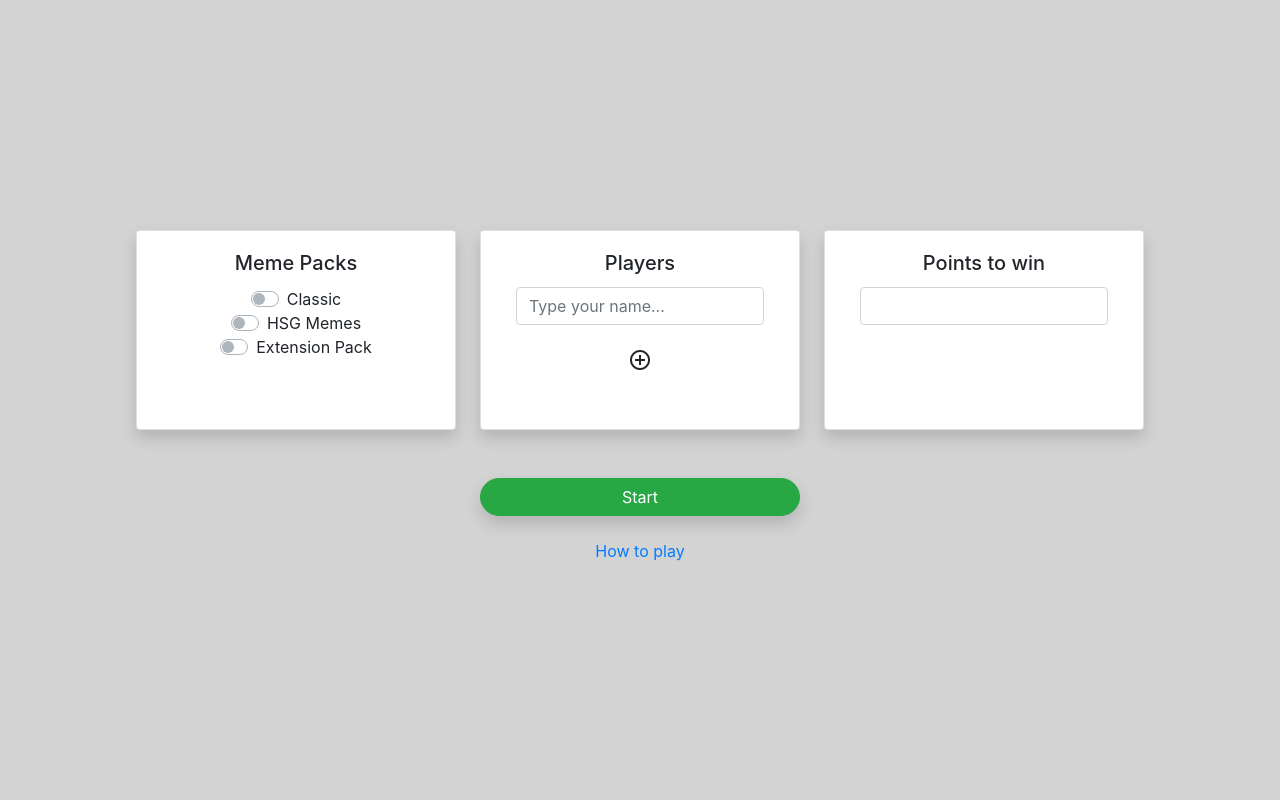
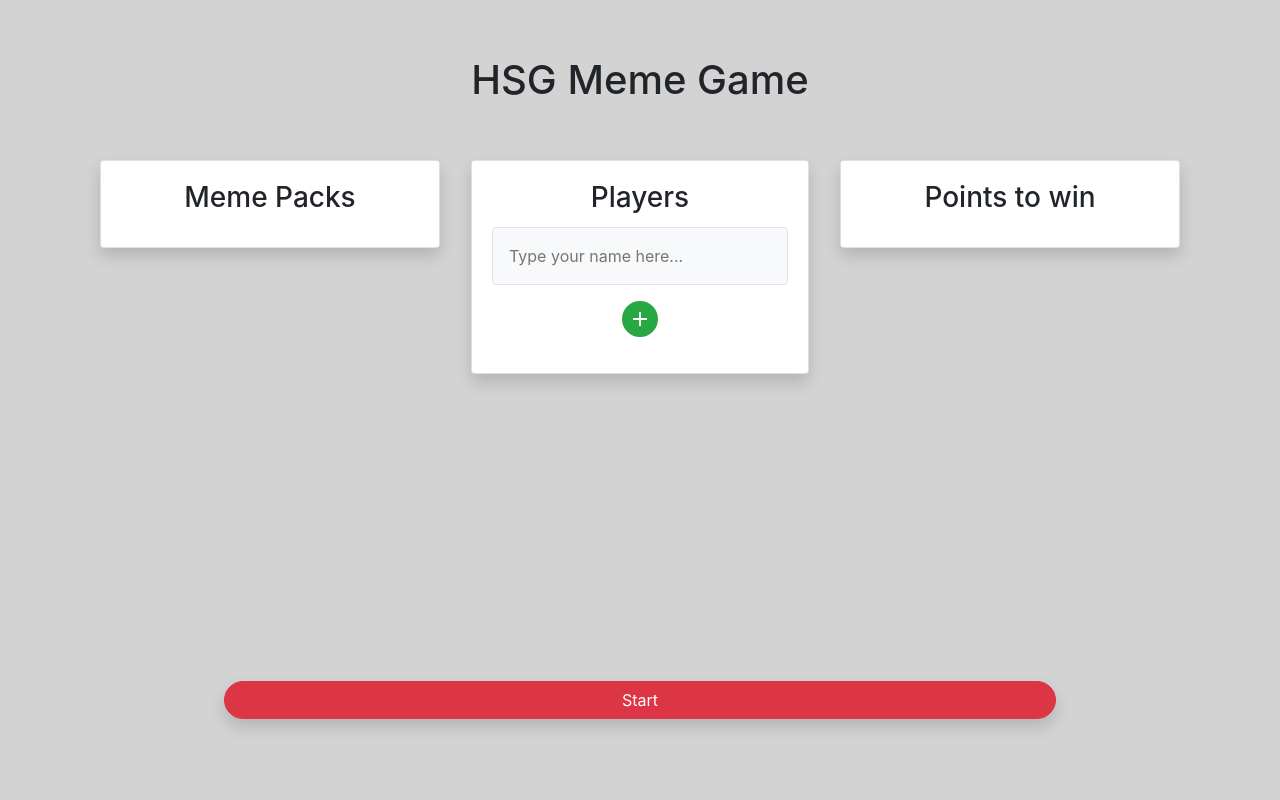
Before and after one commit to Panogu/HSGMemeGame, a Django app: page /game/add_user/ in a window 1280 px wide. Run offline with Django 3.2, Linux system fonts and the light colour scheme; data comes from the database, SQL or seed files in the repository; data that the repository does not hold is empty; some libraries are stand-ins or nearby versions.

```diff
--- a/core/static/core/style.css
+++ b/core/static/core/style.css
@@ -3,11 +3,65 @@ body{
 }
 
 .fullpage{
+    position: relative;
     height: 100%;
+    width: 100%;
     background-color: lightgrey;
 }
 
-.inner{
+.top{
+    position: absolute;
+    top: 5vh;
+    height: 10vh;
+    width: 100%;
+}
+
+.main{
+    position: absolute;
+    top: 20vh;
+    height: 50vh;
+    width: 100%;
+}
+
+.bottom{
+    position: relative;
+    top: 75vh;
+    height: 25vh;
+    width: 100%;
+}
+
+.username{
+    font-size: 115%;
+}
+
+.icon-link{
+    display: flex;
+    text-decoration: none;
+    height: 36px;
+    width: 36px;
+    color: black;
+    align-items: center;
+    justify-content: center;
+}
+
+.icon-link:hover{
+    text-decoration: none;
+}
+
+.white{
+    color: white;
+}
+
+.white:hover{
+    color: white;
+}
+
+.black{
+    color: black;
+}
+
+.black:hover{
+    color: black;
 }
 
 .image-container{
@@ -15,3 +69,21 @@ body{
     background-repeat: no-repeat !important;
     background-position: center !important;
 }
+
+.line-card{
+    border-radius: 1.5rem 1.5rem 0rem 0rem;
+    color: black;
+    text-decoration: none;
+}
+
+.line-card:hover{
+    color: black;
+    text-decoration: none;
+}
+
+.big-button{
+    height: 7rem;
+    width: 7rem;
+    font-size: 300%;
+    font-weight: 600;
+}
--- /dev/null
+++ b/core/templates/core/base.html
@@ -0,0 +1,30 @@
+<html>
+
+<head>
+    <title>HSG Memegame</title>
+    <link rel="stylesheet" href="https://stackpath.bootstrapcdn.com/bootstrap/4.3.1/css/bootstrap.min.css" integrity="sha384-ggOyR0iXCbMQv3Xipma34MD+dH/1fQ784/j6cY/iJTQUOhcWr7x9JvoRxT2MZw1T" crossorigin="anonymous">
+    <link href="https://fonts.googleapis.com/icon?family=Material+Icons" rel="stylesheet">
+
+
+    {% load static %}
+    <link rel="stylesheet" type="text/css" href="{% static 'core/style.css' %}">
+</head>
+
+<body>
+    <div class="fullpage">
+        {% block fullpage %}
+        <div class="top">
+            {% block top %}
+            {% endblock %}
+        </div>
+        <div class="main">
+            {% block main %}
+            {% endblock %}
+        </div>
+        <div class="bottom">
+            {% block bottom %}
+            {% endblock %}
+        </div>
+        {% endblock %}
+    </div>
+</body>
--- a/core/templates/core/index.html
+++ b/core/templates/core/index.html
@@ -1,78 +1,60 @@
-<html>
+{% extends "core/base.html" %}
 
-<head>
-    <title>HSG Memegame</title>
-    <link rel="stylesheet" href="https://stackpath.bootstrapcdn.com/bootstrap/4.3.1/css/bootstrap.min.css" integrity="sha384-ggOyR0iXCbMQv3Xipma34MD+dH/1fQ784/j6cY/iJTQUOhcWr7x9JvoRxT2MZw1T" crossorigin="anonymous">
-    <link href="https://fonts.googleapis.com/icon?family=Material+Icons" rel="stylesheet">
+{% block top %}
+<div class="container h-100 w-100">
+    <h1 class="h-100 w-100 d-flex align-items-center justify-content-center">
+        HSG Meme Game
+    </h1>
+</div>
+{% endblock %}
 
-
-    {% load static %}
-    <link rel="stylesheet" type="text/css" href="{% static 'core/style.css' %}">
-</head>
-
-<body>
-    <div class="fullpage">
-        {% block content %}
-        <div class="inner h-100 w-100 d-flex align-items-center justify-content-center flex-column">
-
-            <div class="card-container h-25 w-100 d-flex align-items-center justify-content-center">
-                <div class="card shadow h-100 col-3">
+{% block main %}
+<div class="container d-flex justify-content-center align-items-center">
+    <div class="d-flex w-100 h-100 row">
+        <div class="col-12 col-md-4 h-100">
+            <div class="card h-100 shadow">
                 <div class="card-body">
-                        <h5 class="card-title text-center">Meme Packs</h5>
-                        <div class="d-flex flex-column align-items-center justify-content-center">
-                            <div class="custom-control custom-switch">
-                                <input type="checkbox" class="custom-control-input" id="classic-pack">
-                                <label class="custom-control-label" for="classic-pack">Classic</label>
+                    <h3 class="card-title text-center">Meme Packs</h2>
                 </div>
-                            <div class="custom-control custom-switch">
-                                <input type="checkbox" class="custom-control-input" id="hsgmemes-pack">
-                                <label class="custom-control-label" for="hsgmemes-pack">HSG Memes</label>
             </div>
-                            <div class="custom-control custom-switch">
-                                <input type="checkbox" class="custom-control-input" id="extension-pack">
-                                <label class="custom-control-label" for="extension-pack">Extension Pack</label>
+        </div>
+        <div class="col-12 col-md-4 py-3 py-md-0 px-md-3 h-100">
+           <div class="card h-100 shadow">
+                <div class="card-body">
+                    <h3 class="card-title text-center">Players</h2>
+                    <form action="{% url 'core:add_user' %}" method="POST">
+                        {% csrf_token %}
+                        {% for player in current_game.players.all %}
+                        <p class="d-flex w-100 my-2 p-3 rounded bg-light border">
+                            <span class="username">{{player.username}}</span>
+                            <a class="material-icons icon-link white rounded-pill bg-danger ml-auto" href="{% url 'core:remove_user' player.id %}">
+                                remove
+                            </a>
+                        </p>
+                        {% endfor %}
+                        <input id="username" name="username" type="text" class="d-flex w-100 my-2 p-3 rounded bg-light border" placeholder="Type your name here...">
+                        <div class="d-flex align-items-center justify-content-center w-100 mt-3">
+                            <button type="submit" class="btn material-icons icon-link white rounded-pill bg-success">
+                                add
+                            </a>
+                        </div>
+                    </form>
+                </div>
+            </div>
+        </div>
+        <div class="col-12 col-md-4 h-100">
+            <div class="card h-100 shadow">
+                <div class="card-body">
+                    <h3 class="card-title text-center">Points to win</h2>
                 </div>
             </div>
         </div>
     </div>
-
-                <div class="card shadow h-100 col-3 mx-4">
-                    <div class="card-body">
-                        <h5 class="card-title text-center">Players</h5>
-
-                        {% for player in current_game.players.all %}{{ player.username }}<br/>{% endfor %}
-                        {% if error_message %}<p><strong>{{ error_message }}</strong></p>{% endif %}
-
-                        <form action="{% url 'core:add_user' %}" method="post" class="d-flex flex-column align-items-center">
-                        {% csrf_token %}
-                            <div class="d-flex flex-column align-items-center justify-content-center">
-                                <input type="text" class="form-control" name="username" id="username" placeholder="Type your name...">
-                            </div>
-                            <button type="submit" class="btn material-icons mt-3">add_circle_outline</button>
-                        </form>
-
-                    </div>
-                </div>
-
-                <div class="card shadow h-100 col-3">
-                    <div class="card-body">
-                        <h5 class="card-title text-center">Points to win</h5>
-                        <div class="d-flex flex-column align-items-center justify-content-center">
-                            <input type="number" class="form-control" id="points-to-win" name="points-to-win" min="1" max="10">
-                        </div>
-                    </div>
-                </div>
-            </div>
-
-            <div class="bottom-container d-flex flex-column justify-content-center align-items-center w-100 mt-5">
-                <a class="btn btn-success rounded-pill shadow col-3" href="{% url 'core:start' %}">Start</a>
-                <a class="btn btn-link mt-3" href="#">How to play</a>
-            </div>
-
 </div>
 {% endblock %}
+
+{% block bottom %}
+<div class="container d-flex w-100 h-100 align-items-center justify-content-center">
+    <a class="btn btn-danger rounded-pill shadow w-75" href="{% url 'core:round' %}">Start</a>
 </div>
-</body>
-
-
-</html>
+{% endblock %}
--- a/core/urls.py
+++ b/core/urls.py
@@ -6,8 +6,11 @@ app_name = 'core'
 urlpatterns = [
     path('', views.index, name='index'),
     path('add_user/', views.add_user, name='add_user'),
+    path('remove_user/<int:ID>', views.remove_user, name='remove_user'),
     path('start/', views.start, name='start'),
-    path('round/', views.current_round, name='round'),
-    path('next/', views.next_player, name='next'),
-    path('select_card/<int:ID>', views.select_card, name='select_card')
+    path('round/', views.display_cards_to_chose_from, name='round'),
+    path('select_card/<int:ID>', views.select_card, name='select_card'),
+    path('submit_card/', views.submit_card, name='submit_card'),
+    path('next_round', views.next_round, name="next_round"),
+    path('results/', views.results, name='results')
 ]
--- a/core/views.py
+++ b/core/views.py
@@ -22,14 +22,26 @@ def get_current_game_or_create_it():
 # The index function, which is called, when the game's domain is requested
 def index(request):
     current_game = get_current_game_or_create_it()
+    current_game.init_game()
 
     context = {'current_game': current_game}
     return render(request, 'core/index.html', context)
 
+def remove_user(request, ID):
+    # TODO check if player is registered
+    current_game = get_current_game_or_create_it()
+    # FIXME do the TODO by checking the length
+    player_to_remove = current_game.players.filter(id=ID)[0]
+    current_game.players.remove(player_to_remove)
+    context = {'current_game': current_game}
+    return render(request, 'core/index.html', context)
+
 def add_user(request):
+
     current_game = get_current_game_or_create_it()
 
     username = request.POST.get('username', "")
+    print("New user:", username)
 
     if (username != ""):
         player = Player(username=username)
@@ -52,13 +64,11 @@ def start(request):
 
     return render(request, 'core/round_start.html', context)
 
-def current_round(request):
+def display_cards_to_chose_from(request):
     current_game = get_current_game_or_create_it()
 
-    current_player = current_game.players.all()[current_game.current_player]
-
-    context = {'current_game': current_game, 'current_player': current_player}
-
+    # FIXME own function
+    context = {'current_game': current_game, 'current_player': current_game.get_current_player(), 'current_cards': current_game.get_current_player().get_cards()}
     return render(request, 'core/round_main.html', context)
 
 def select_card(request, ID):
@@ -67,19 +77,32 @@ def select_card(request, ID):
 
     current_player = current_game.players.all()[current_game.current_player]
 
-    context = {'current_game': current_game, 'current_player': current_player, 'current_card': ID}
-
+    # FIXME own function
+    context = {'current_game': current_game, 'current_player': current_game.get_current_player(), 'current_cards': current_game.get_current_player().get_cards(), 'current_card': ID}
     return render(request, 'core/round_main.html', context)
 
-# Next Player
-# FIXME Merge with startup?
-def next_player(request):
+def submit_card(request):
     current_game = get_current_game_or_create_it()
+    current_player = current_game.get_current_player()
+    print("Player:", current_game.current_player)
+    print("Judge:", current_game.judge)
+    # Check if current player is judge
+    if current_game.current_player == current_game.judge:
+        current_game.judge_evaluation()
+        current_game.move_to_next_round()
 
-    current_game.move_to_next_player()
+        context = {'current_game': current_game}
+        return render(request, 'core/results.html', context)
+    else:
+        current_game.move_to_next_player()
 
-    current_player = current_game.players.all()[current_game.current_player]
+        context = {'current_game': current_game, 'current_player': current_game.get_current_player(), 'current_cards': current_game.get_current_player().get_cards()}
+        return render(request, 'core/round_start.html', context)
 
-    context = {'current_game': current_game, 'current_player': current_player}
+def results(request):
+    context = {'current_game': current_game}
+    return render(request, 'core/results.html', context)
 
+def next_round(self):
+    context = {'current_game': current_game, 'current_player': current_game.get_current_player(), 'current_cards': current_game.get_current_player().get_cards()}
     return render(request, 'core/round_start.html', context)
```
Also changed, not shown: core/models.py (+88 -22 lines), core/templates/core/results.html (added, +33 -0 lines), core/templates/core/round_evaluation.html (+12 -8 lines), core/templates/core/round_main.html (+30 -36 lines), core/templates/core/round_start.html (+17 -11 lines), core/migrations/0003_auto_20210525_1043.py (added), core/migrations/0004_game_last_winner.py (added), 1 other file. Lines whose indentation alone changed are shown as unchanged.
